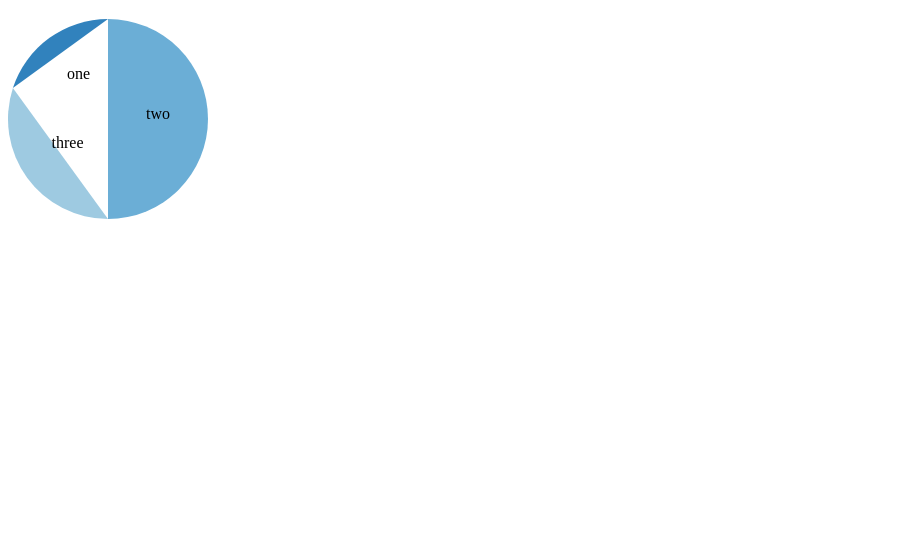
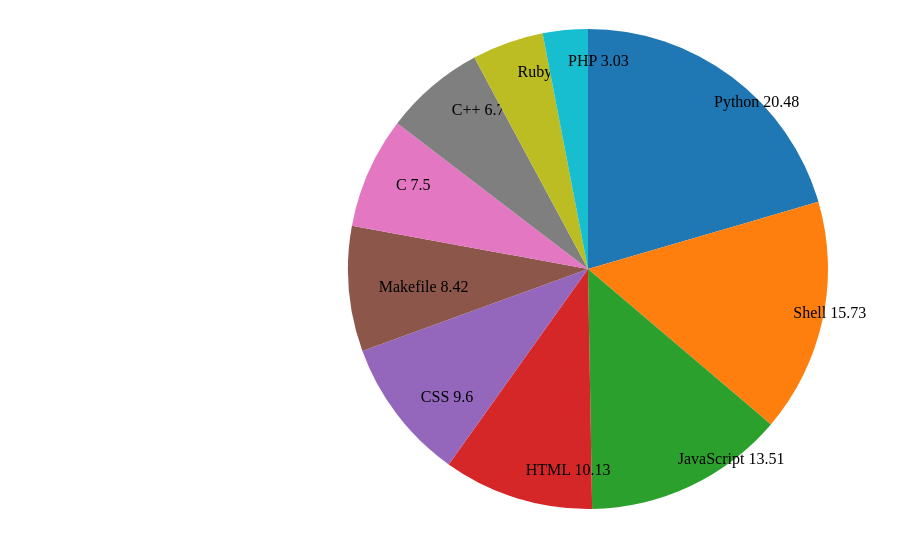
Before and after one commit to XanderDJ/CS3012_GithubCrawlerAndVisualizer, a plain HTML site: page code/webserver/index.html in a window 1280 px wide. Shown: the part 61-608 px from the top of the page, without its empty margins (0-921 px from the left). Drawn offline with nearby package versions, Linux system fonts and the light colour scheme.

Commit message:
first graph almost done. need to add a legend

```diff
--- a/code/webserver/index.html
+++ b/code/webserver/index.html
@@ -10,59 +10,84 @@
     <script type="text/javascript" src = "https://d3js.org/d3.v4.min.js"></script>
 
     <script type="text/javascript">
-    var w = 300,                        //width
-    h = 300,                            //height
-    r = 100,                            //radius
-    color = d3.scaleOrdinal(d3["schemeCategory20c"]);     //builtin range of colors
+    function roundToTwo(num) {
+    return +(Math.round(num + "e+2")  + "e-2");
+    }
+    var data = [10, 20, 100];
 
-    data = [{"label":"one", "value":20},
-            {"label":"two", "value":50},
-            {"label":"three", "value":30}];
+    var width = 1160,
+    height = 500,
+    radius = Math.min(width, height) / 2;
 
-    var vis = d3.select("body")
-        .append("svg:svg")              //create the SVG element inside the <body>
-        .data([data])                   //associate our data with the document
-            .attr("width", w)           //set the width and height of our visualization (these will be attributes of the <svg> tag
-            .attr("height", h)
-        .append("svg:g")                //make a group to hold our pie chart
-            .attr("transform", "translate(" + r + "," + r + ")")    //move the center of the pie chart from 0, 0 to radius, radius
+    var color = d3.scaleOrdinal(d3["schemeCategory10"])
 
-    var arc = d3.arc()              //this will create <path> elements for us using arc data
-        .outerRadius(r);
 
-    var pie = d3.pie()           //this will create arc data for us given a list of values
-        .value(function(d) { return d.value; });    //we must tell it out to access the value of each element in our data array
+    var arc = d3.arc()
+    .outerRadius(radius - 10)
+    .innerRadius(0);
 
-    var arcs = vis.selectAll("g.slice")     //this selects all <g> elements with class slice (there aren't any yet)
-        .data(pie)                          //associate the generated pie data (an array of arcs, each having startAngle, endAngle and value properties)
-        .enter()                            //this will create <g> elements for every "extra" data element that should be associated with a selection. The result is creating a <g> for every object in the data array
-            .append("svg:g")                //create a group to hold each slice (we will have a <path> and a <text> element associated with each slice)
-                .attr("class", "slice");    //allow us to style things in the slices (like text)
+    var labelArc = d3.arc()
+    .outerRadius(radius - 40)
+    .innerRadius(radius - 40);
 
-        arcs.append("svg:path")
-                .attr("fill", function(d, i) { return color(i); } ) //set the color for each slice to be chosen from the color function defined above
-                .attr("d", arc);                                    //this creates the actual SVG path using the associated data (pie) with the arc drawing function
+    var pie = d3.pie()
+    .sort(null)
+    .value(function(d) { return d["#repositories"]; });
 
-        arcs.append("svg:text")                                     //add a label to each slice
-                .attr("transform", function(d) {                    //set the label's origin to the center of the arc
-                //we have to make sure to set these before calling arc.centroid
-                d.innerRadius = 0;
-                d.outerRadius = r;
-                return "translate(" + arc.centroid(d) + ")";        //this gives us a pair of coordinates like [50, 50]
-            })
-            .attr("text-anchor", "middle")                          //center the text on it's origin
-            .text(function(d, i) { return data[i].label; });        //get the label from our original data array
+    var svg = d3.select("body").append("svg")
+    .attr("width", width)
+    .attr("height", height)
+    .append("g")
+    .attr("transform", "translate(" + width  / 2 + "," + height / 2 + ")");
+
+
 
     function render(data){
-      console.log(data);
       var sum =0;
       for (var i = 0; i < data.length; i++) {
         sum += data[i]["#repositories"];
       }
       for (var i = 0; i < data.length; i++) {
-        data[i]["#repositories"] = data[i]["#repositories"]/sum *100;
+        data[i]["#repositories"] = roundToTwo(data[i]["#repositories"]/sum *100);
       }
-      console.log(data);
+
+      var g = svg.selectAll(".arc")
+        .data(pie(data))
+      .enter().append("g")
+        .attr("class", "arc");
+
+        g.append("path")
+        .attr("d", arc)
+        .style("fill", function(d) { return color(d.value); });
+
+        g.append("text")
+        .attr("transform", function(d) { return "translate(" + labelArc.centroid(d) + ")"; })
+        .attr("dy", ".35em")
+        .text(function(d) { console.log(d);return d.data.name + "\r\n" + d.data["#repositories"]; });
+
+      var legendg = svg.selectAll(".legend")
+      .data(pie(data))
+      .enter().append("g")
+      .attr("transform", function(d,i){
+        return "translate(" + (width - 110) + "," + (i * 15 + 20) + ")";
+      })
+      .attr("class", "legend");
+
+      legendG.append("rect")
+      .attr("width", 10)
+      .attr("height", 10)
+      .attr("fill", function(d) {
+        return color(d.value);
+      });
+
+    legendG.append("text")
+      .text(function(d){
+        return d.data.name + "  " + d.data["#repositories"];
+      })
+      .style("font-size", 12)
+      .attr("y", 10)
+      .attr("x", 11);
+
     }
     d3.json("http://localhost:8080\\data\\piechart.json", render);
  </script>
```
